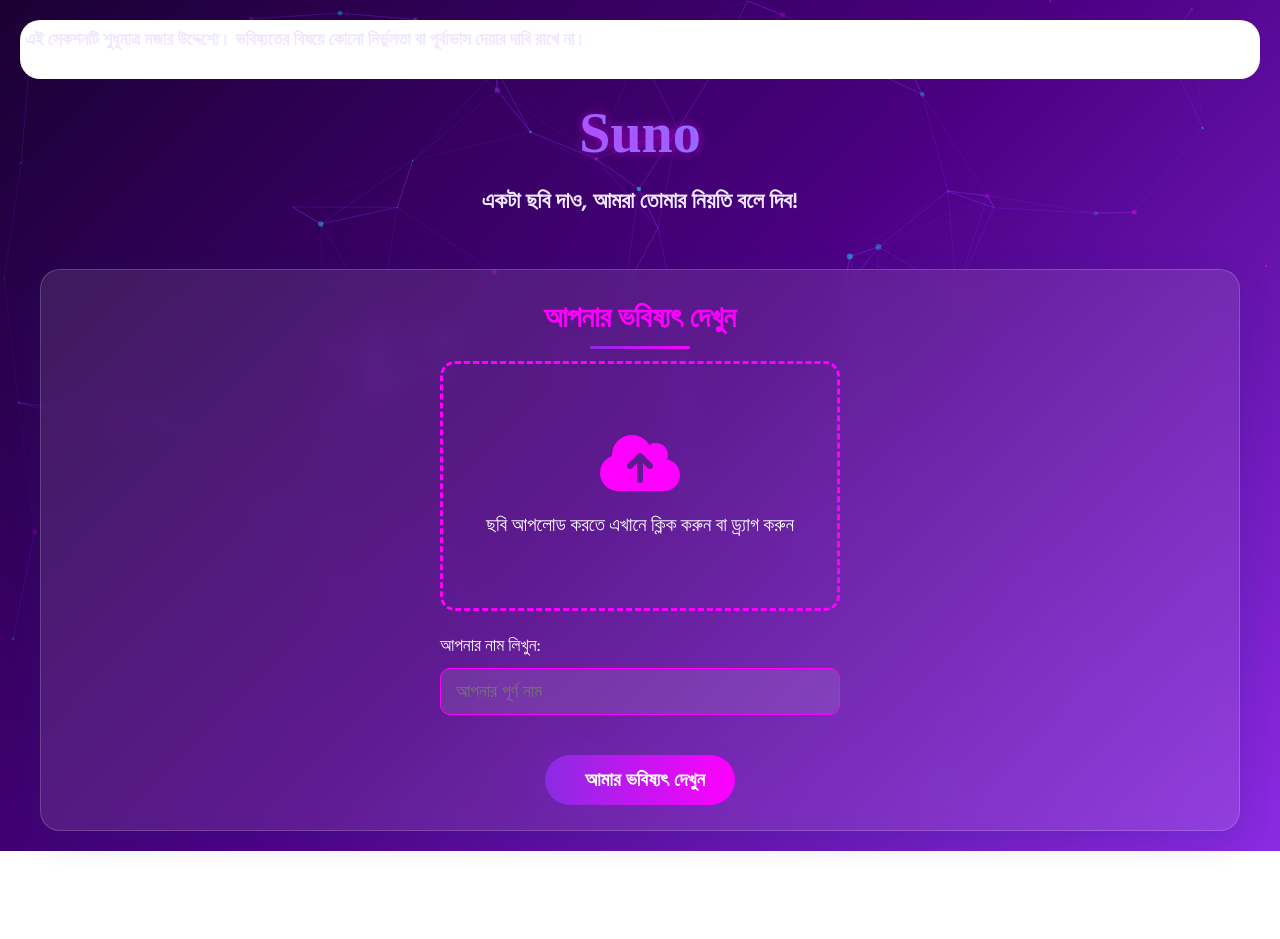
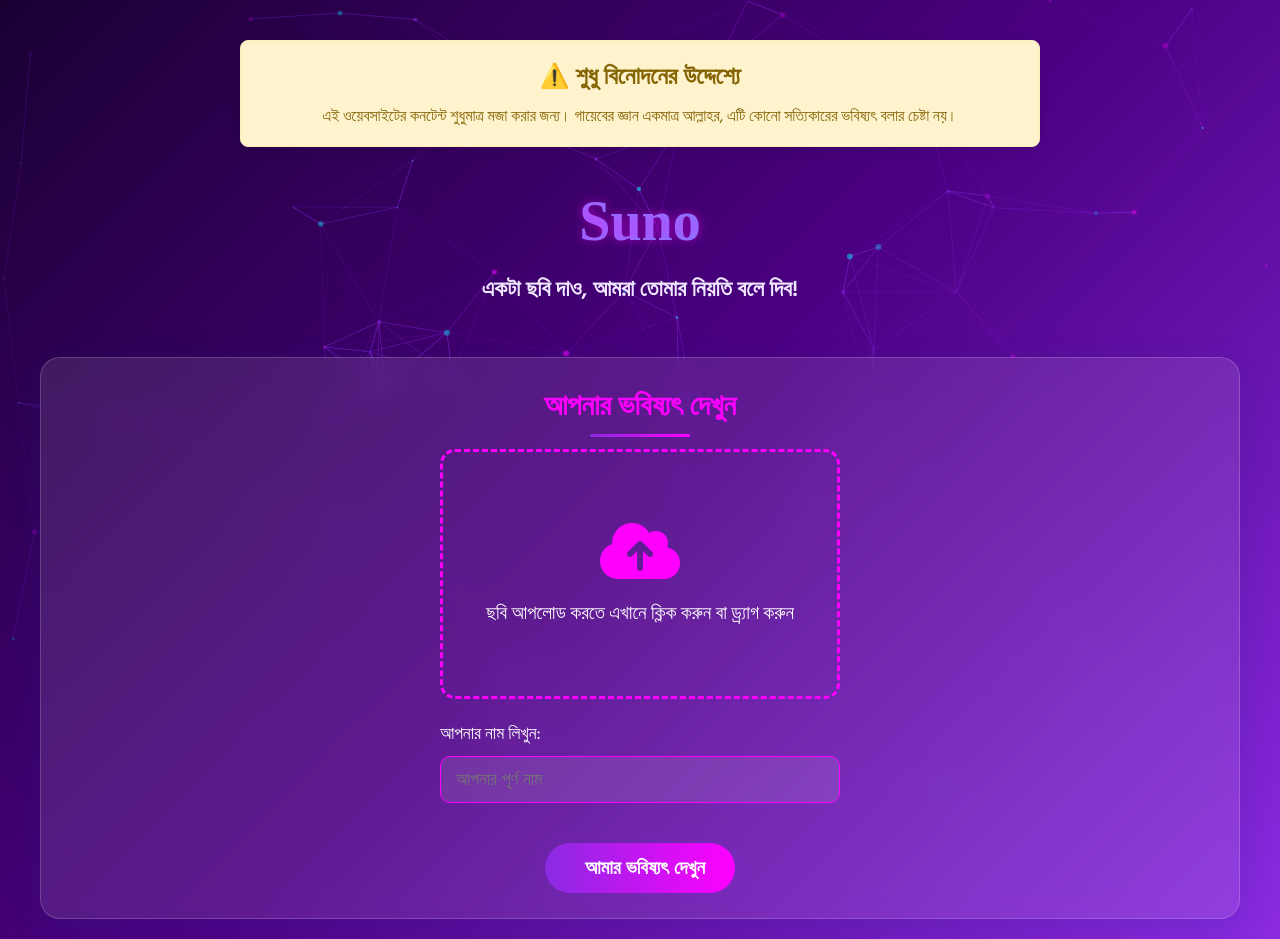
Before and after one commit to parvejahmedhimel/Funny-Suno-Ai, a plain HTML site: page index.html in a window 1280 px wide. Before the commit the page ends 851 px from the top, so only its background shows below. Drawn offline with nearby package versions, Linux system fonts and the light colour scheme; some icons are missing; a web font is replaced by a local one.

Commit message:
Update index.html

```diff
--- a/index.html
+++ b/index.html
@@ -434,6 +434,29 @@
             animation: slideIn 0.5s ease, fadeOut 0.5s ease 2.5s forwards;
         }
 
+        nav {
+  background-color: #fff3cd;
+  border: 1px solid #ffeeba;
+  color: #856404;
+  padding: 16px;
+  border-radius: 8px;
+  margin: 20px auto;
+  max-width: 800px;
+  text-align: center;
+  box-shadow: 0 4px 12px rgba(0, 0, 0, 0.1);
+}
+
+.nav h1 {
+  font-size: 1.5rem;
+  font-weight: 700;
+  margin-bottom: 8px;
+}
+
+.nav p {
+  font-size: 1rem;
+  line-height: 1.6;
+        }
+
         @keyframes fadeIn {
             from { opacity: 0; transform: translateY(20px); }
             to { opacity: 1; transform: translateY(0); }
@@ -509,7 +532,10 @@
     </style>
 </head>
 <body>
-<nav> <h1 class="h1p">এই সেকশনটি শুধুমাত্র মজার উদ্দেশ্যে। ভবিষ্যতের বিষয়ে কোনো নির্ভুলতা বা পূর্বাভাস দেয়ার দাবি রাখে না।</h1></nav>
+<nav class="nav">
+  <h1>⚠️ শুধু বিনোদনের উদ্দেশ্যে</h1>
+  <p>এই ওয়েবসাইটের কনটেন্ট শুধুমাত্র মজা করার জন্য। গায়েবের জ্ঞান একমাত্র আল্লাহর, এটি কোনো সত্যিকারের ভবিষ্যৎ বলার চেষ্টা নয়।</p>
+</nav>
     <div class="particles-container" id="particles"></div>
     <div class="share-notification" id="shareNotification">ভবিষ্যৎ শেয়ার করা হলো!</div>
 
```
